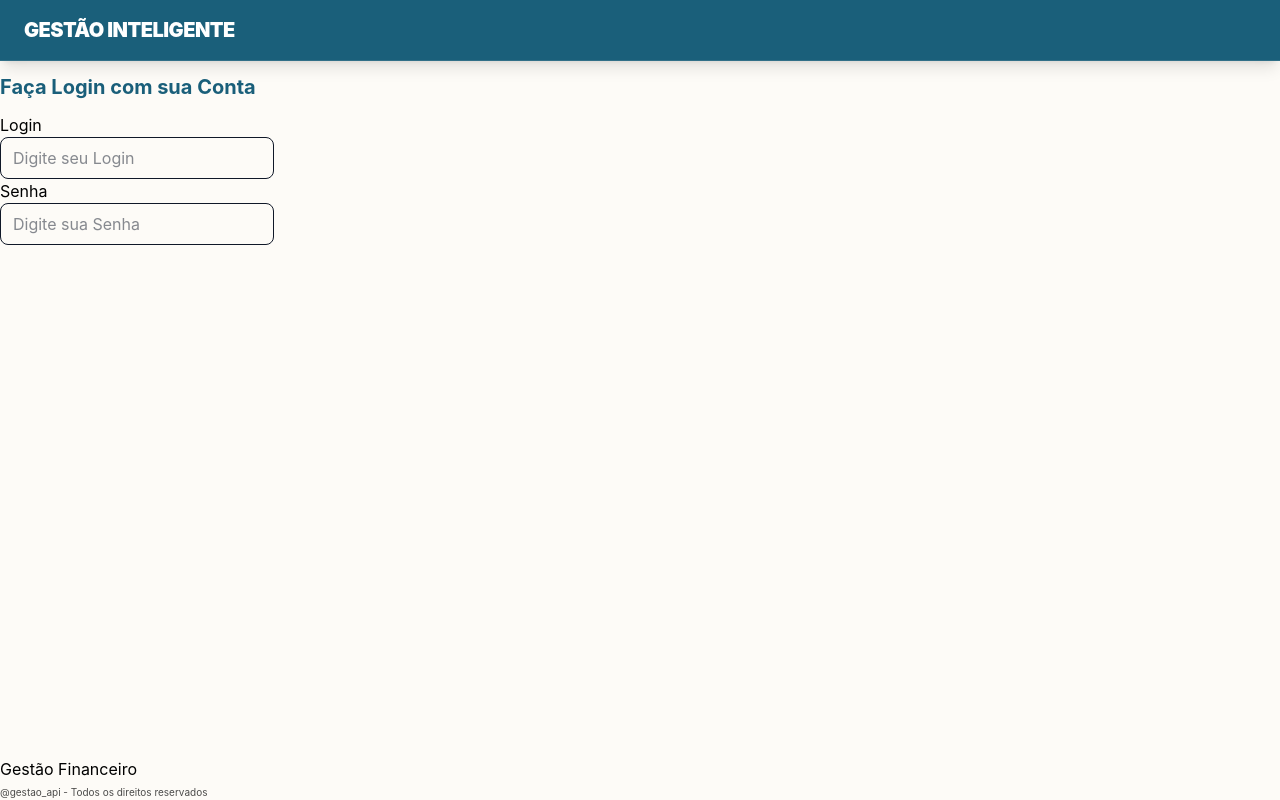
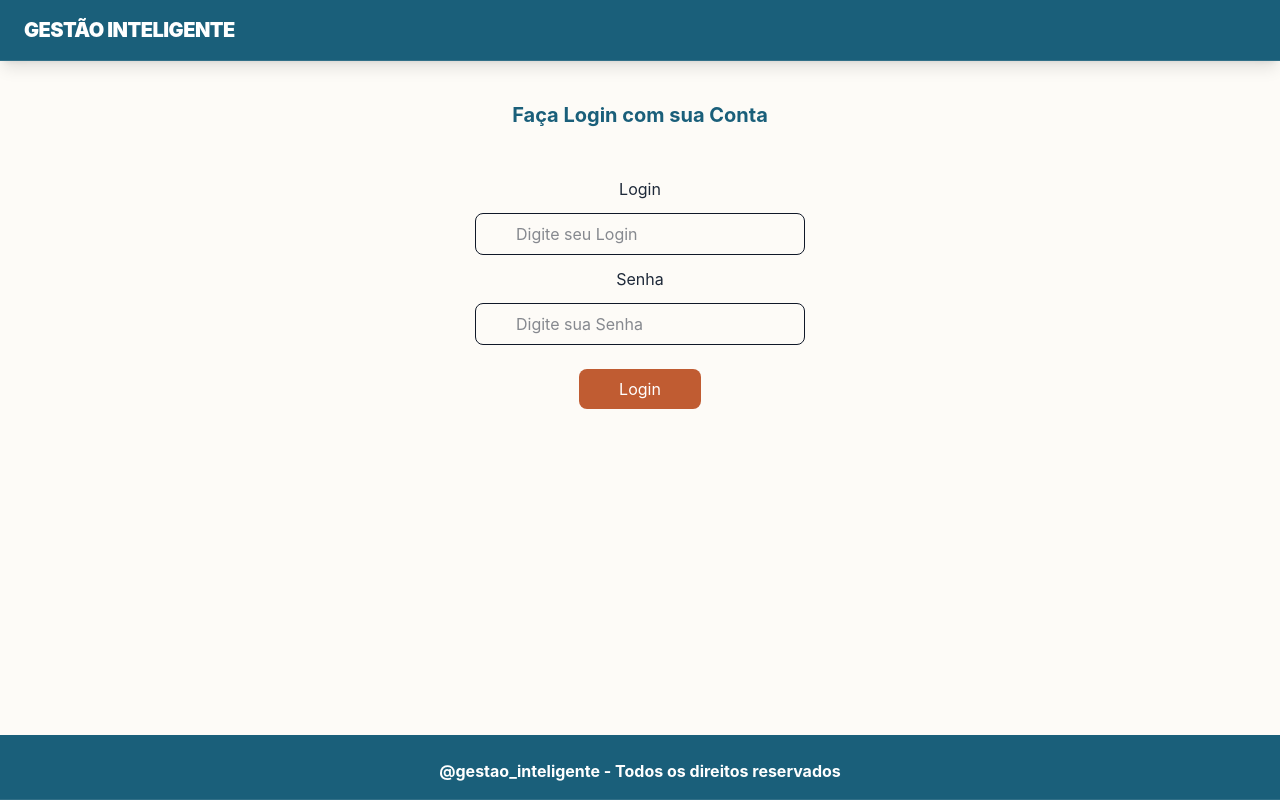
Before and after one commit to MaxBr221/gestao_front, a Next.js app: page /login in a window 1280 px wide. Built offline with nearby package versions, Linux system fonts and the light colour scheme.

Commit message:
feat - implementando button e adicionando na page de login

```diff
--- a/src/app/components/Button.tsx
+++ b/src/app/components/Button.tsx
@@ -0,0 +1,22 @@
+import React from "react"
+
+interface ButtonProps {
+    style?: string;
+    label?: string;
+    onClick?: (event: any) => void;
+    type?: "submit" | "button" | "reset";
+}
+
+export const Button: React.FC<ButtonProps> = ({
+    onClick, style, label, type = "submit"
+}: ButtonProps) => {
+    return (
+        <button
+            className={`${style} text-white px-4 py-2 rounded-lg`}
+            onClick={onClick}
+            type={type}
+        >
+            {label}
+        </button>
+    )
+}
--- a/src/app/components/Footer.tsx
+++ b/src/app/components/Footer.tsx
@@ -1,9 +1,8 @@
 export const Footer: React.FC = () =>{
     return(
-        <footer>
-            <div className="">
-                <p>Gestão Financeiro</p>
-                <p className="text-[10px] mt-1 opacity-70">@gestao_api - Todos os direitos reservados</p>
+        <footer className="w-full flex items-center justify-center bg-[#1A5F7A] text-white shadow-lg border-b border-white/10 relative z-50 ">
+            <div className="font-bold mt-2 py-4">
+                <p>@gestao_inteligente - Todos os direitos reservados</p>
             </div>
         </footer>
     )
--- a/src/app/components/Header.tsx
+++ b/src/app/components/Header.tsx
@@ -3,7 +3,7 @@ import React from "react";
 export const Header: React.FC = () =>{
     return(
         <header className="bg-[#1A5F7A] text-white shadow-lg border-b border-white/10 relative z-50">
-            <div className="container mx-auto flex justify-between items-center px-6 py-4">
+            <div className="container mx-auto flex justify-between items-center px-6 py-4 ">
                 <h1 className="text-xl font-black tracking-tight uppercase">Gestão Inteligente</h1>
             </div>
         </header>
--- a/src/app/components/InputText.tsx
+++ b/src/app/components/InputText.tsx
@@ -14,7 +14,7 @@ export const InputText: React.FC<InputTextProps> = ({
         <input
             type={type}
             {...props}
-            className={`border px-3 py-2 rounded-lg text-gray-900 ${className || ''}`}
+            className={`border px-10 py-2 rounded-lg text-gray-900 ${className || ''}`}
         />
     );
 };
--- a/src/app/login/page.tsx
+++ b/src/app/login/page.tsx
@@ -1,6 +1,7 @@
 'use client'
 import { propAuth } from "../resources/proprietario/proprietario.auth";
 import { Template } from "../components/Template";
+import { Button } from "../components/Button";
 import { InputText } from "../components/InputText";
 import { LoginForm, validationScheme } from "../resources/axios.ts/formScheme";
 import { userAuth } from "../hooks/userAuth";
@@ -45,16 +46,16 @@ export default function LoginPage() {
 
     return(
         <Template>
-            <div>
-                <div className ="py-3">
-                    <h2  className ="font-bold text-xl text-[#1A5F7A]">
+            <div className="w-full max-w-md mx-auto px-5 py-6 text-gray-800">
+                <div className ="flex justify-center">
+                    <h2  className ="font-bold text-xl text-[#1A5F7A] py-4">
                         Faça Login com sua Conta
                     </h2>
                 </div>
-                <div>
-                    <form>
+                <div className="py-8">
+                    <form className="flex flex-col items-center w-full">
                         <label>Login</label>
-                        <div>
+                        <div className="py-3">
                              <InputText
                                 id="login"
                                 name="login"
@@ -64,7 +65,7 @@ export default function LoginPage() {
                                 />
                         </div>
                         <label>Senha</label>
-                        <div>
+                        <div className="py-3">
                             <InputText
                                 id="senha"
                                 name="senha"
@@ -72,7 +73,13 @@ export default function LoginPage() {
                                 onChange={handleChange}
                                 placeholder="Digite sua Senha"/>
                         </div>
-
+                       <div>
+                            <Button
+                                type="submit"
+                                style="bg-[#C05C32] hover:bg-[#A84A24] text-white mt-3 px-10 mx-auto block"
+                                label="Login"
+                            />
+                        </div>
                     </form>
                 </div>
             </div>
@@ -80,5 +87,4 @@ export default function LoginPage() {
         </Template>
     )
 
-
 }
```
